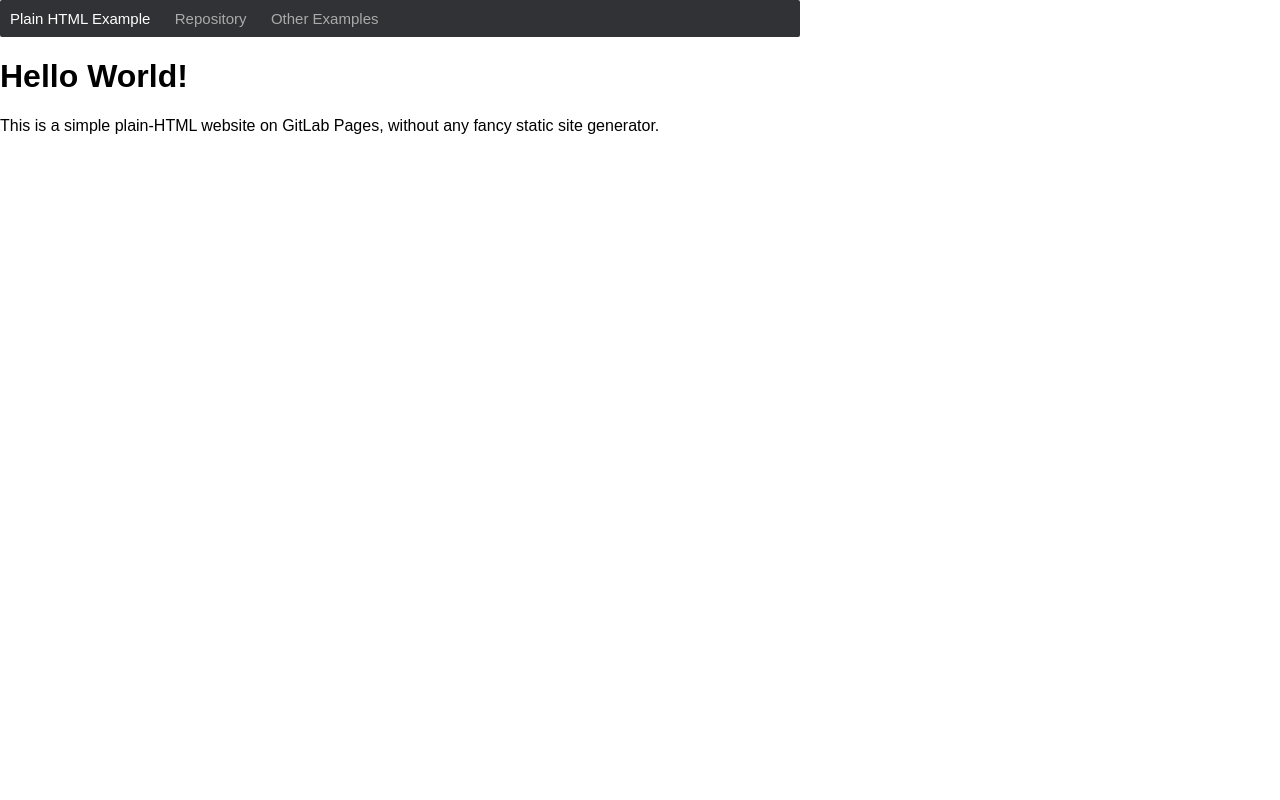
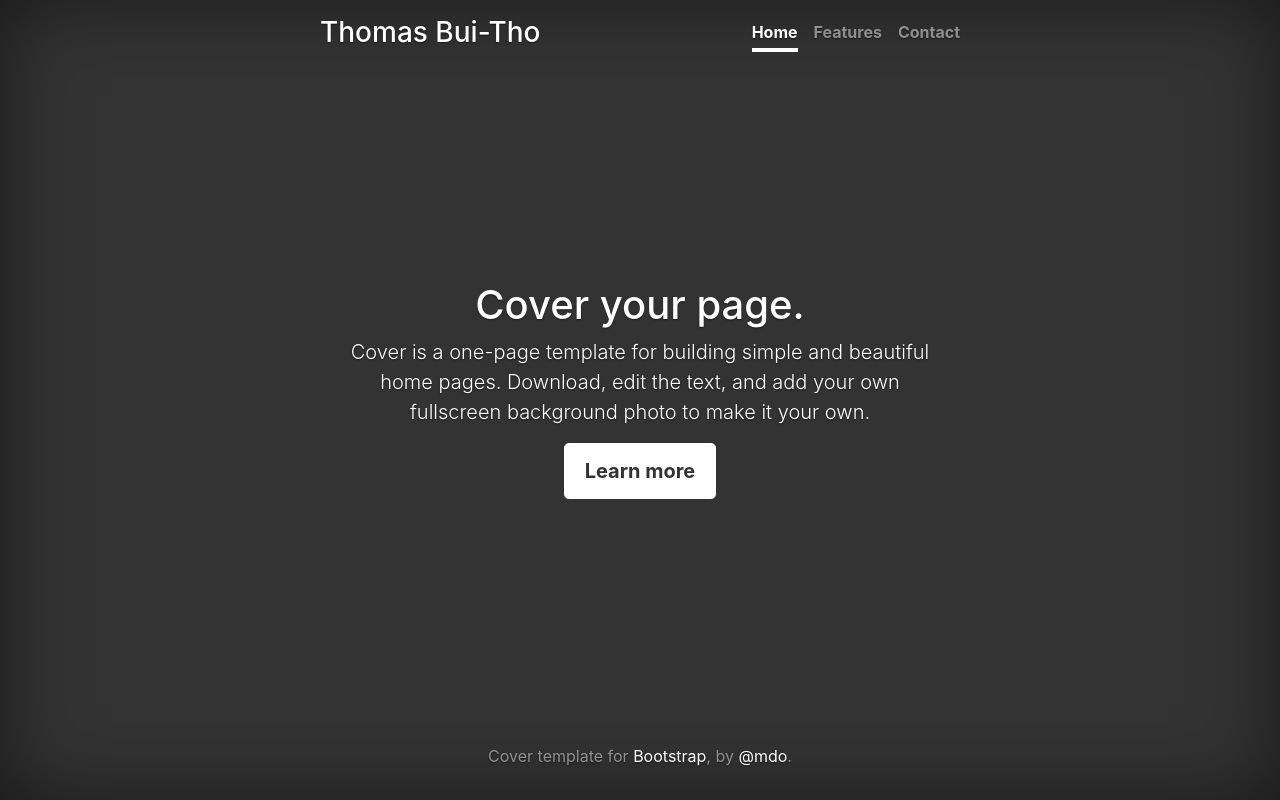
Before and after one commit to thomasbuitho/thomasbuitho.github.io, a plain HTML site: page public/index.html in a window 1280 px wide. Drawn offline with nearby package versions, Linux system fonts and the light colour scheme.

Commit message:
Init Bootstrap boilerplate

```diff
--- /dev/null
+++ b/public/cover.css
@@ -0,0 +1,106 @@
+/*
+ * Globals
+ */
+
+/* Links */
+a,
+a:focus,
+a:hover {
+  color: #fff;
+}
+
+/* Custom default button */
+.btn-secondary,
+.btn-secondary:hover,
+.btn-secondary:focus {
+  color: #333;
+  text-shadow: none; /* Prevent inheritance from `body` */
+  background-color: #fff;
+  border: .05rem solid #fff;
+}
+
+
+/*
+ * Base structure
+ */
+
+html,
+body {
+  height: 100%;
+  background-color: #333;
+}
+
+body {
+  display: -ms-flexbox;
+  display: flex;
+  color: #fff;
+  text-shadow: 0 .05rem .1rem rgba(0, 0, 0, .5);
+  box-shadow: inset 0 0 5rem rgba(0, 0, 0, .5);
+}
+
+.cover-container {
+  max-width: 42em;
+}
+
+
+/*
+ * Header
+ */
+.masthead {
+  margin-bottom: 2rem;
+}
+
+.masthead-brand {
+  margin-bottom: 0;
+}
+
+.nav-masthead .nav-link {
+  padding: .25rem 0;
+  font-weight: 700;
+  color: rgba(255, 255, 255, .5);
+  background-color: transparent;
+  border-bottom: .25rem solid transparent;
+}
+
+.nav-masthead .nav-link:hover,
+.nav-masthead .nav-link:focus {
+  border-bottom-color: rgba(255, 255, 255, .25);
+}
+
+.nav-masthead .nav-link + .nav-link {
+  margin-left: 1rem;
+}
+
+.nav-masthead .active {
+  color: #fff;
+  border-bottom-color: #fff;
+}
+
+@media (min-width: 48em) {
+  .masthead-brand {
+    float: left;
+  }
+  .nav-masthead {
+    float: right;
+  }
+}
+
+
+/*
+ * Cover
+ */
+.cover {
+  padding: 0 1.5rem;
+}
+.cover .btn-lg {
+  padding: .75rem 1.25rem;
+  font-weight: 700;
+}
+
+
+/*
+ * Footer
+ */
+.mastfoot {
+  color: rgba(255, 255, 255, .5);
+}
--- a/public/index.html
+++ b/public/index.html
@@ -1,22 +1,63 @@
-<!DOCTYPE html>
-<html>
+<!doctype html>
+<html lang="en">
   <head>
     <meta charset="utf-8">
-    <meta name="generator" content="GitLab Pages">
-    <title>Plain HTML site using GitLab Pages</title>
-    <link rel="stylesheet" href="style.css">
+    <meta name="viewport" content="width=device-width, initial-scale=1, shrink-to-fit=no">
+    <meta name="description" content="">
+    <meta name="author" content="Mark Otto, Jacob Thornton, and Bootstrap contributors">
+    <meta name="generator" content="Jekyll v4.1.1">
+    <title>Thomas Bui-Tho</title>
+
+    <link rel="canonical" href="https://getbootstrap.com/docs/4.5/examples/cover/">
+
+    <!-- Bootstrap core CSS -->
+    <link rel="stylesheet" href="https://cdn.jsdelivr.net/npm/bootstrap@4.5.3/dist/css/bootstrap.min.css" integrity="sha384-TX8t27EcRE3e/ihU7zmQxVncDAy5uIKz4rEkgIXeMed4M0jlfIDPvg6uqKI2xXr2" crossorigin="anonymous">
+
+    <style>
+      .bd-placeholder-img {
+        font-size: 1.125rem;
+        text-anchor: middle;
+        -webkit-user-select: none;
+        -moz-user-select: none;
+        -ms-user-select: none;
+        user-select: none;
+      }
+
+      @media (min-width: 768px) {
+        .bd-placeholder-img-lg {
+          font-size: 3.5rem;
+        }
+      }
+    </style>
+    <!-- Custom styles for this template -->
+    <link href="cover.css" rel="stylesheet">
   </head>
-  <body>
-    <div class="navbar">
-      <a href="https://pages.gitlab.io/plain-html/">Plain HTML Example</a>
-      <a href="https://gitlab.com/pages/plain-html/">Repository</a>
-      <a href="https://gitlab.com/pages/">Other Examples</a>
+  <body class="text-center">
+    <div class="cover-container d-flex w-100 h-100 p-3 mx-auto flex-column">
+  <header class="masthead mb-auto">
+    <div class="inner">
+      <h3 class="masthead-brand">Thomas Bui-Tho</h3>
+      <nav class="nav nav-masthead justify-content-center">
+        <a class="nav-link active" href="#">Home</a>
+        <a class="nav-link" href="#">Features</a>
+        <a class="nav-link" href="#">Contact</a>
+      </nav>
     </div>
+  </header>
 
-    <h1>Hello World!</h1>
+  <main role="main" class="inner cover">
+    <h1 class="cover-heading">Cover your page.</h1>
+    <p class="lead">Cover is a one-page template for building simple and beautiful home pages. Download, edit the text, and add your own fullscreen background photo to make it your own.</p>
+    <p class="lead">
+      <a href="#" class="btn btn-lg btn-secondary">Learn more</a>
+    </p>
+  </main>
 
-    <p>
-      This is a simple plain-HTML website on GitLab Pages, without any fancy static site generator.
-    </p>
-  </body>
+  <footer class="mastfoot mt-auto">
+    <div class="inner">
+      <p>Cover template for <a href="https://getbootstrap.com/">Bootstrap</a>, by <a href="https://twitter.com/mdo">@mdo</a>.</p>
+    </div>
+  </footer>
+</div>
+</body>
 </html>
```
